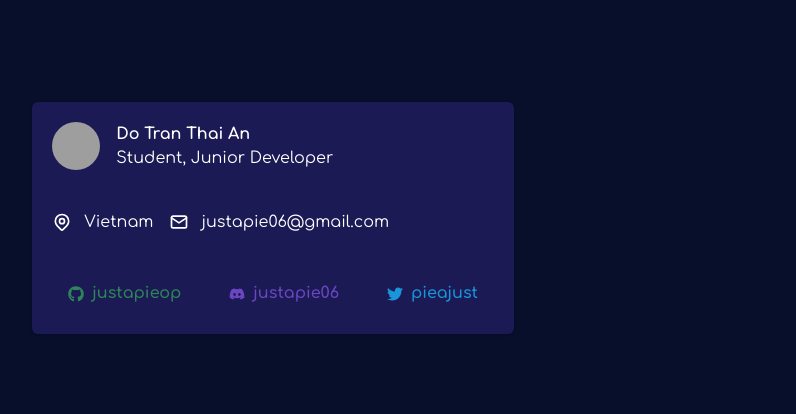
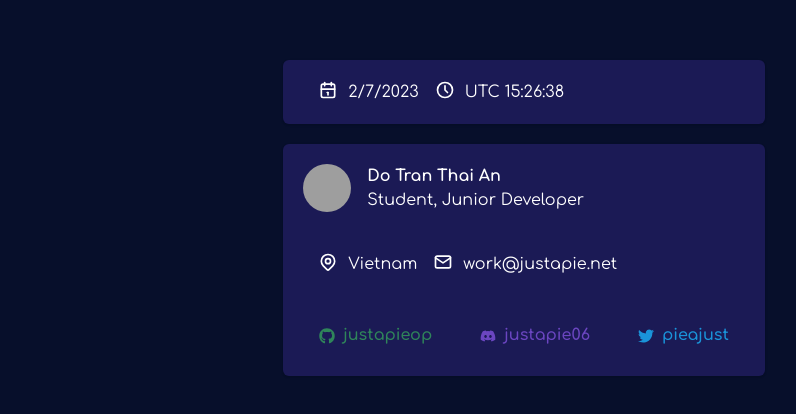
Before and after one commit to justapieop/justapieop, a Next.js app: page / in a window 1280 px wide. Shown: the part 182-596 px from the top of the page, without its empty margins (116-912 px from the left). Built offline with nearby package versions, Linux system fonts and the light colour scheme; grey boxes are pictures that could not be loaded.

Commit message:
add fancy things

```diff
--- a/package.json
+++ b/package.json
@@ -16,7 +16,7 @@
     "@vercel/analytics": "^1.3.1",
     "@vercel/speed-insights": "^1.0.12",
     "framer-motion": "^11.3.2",
-    "next": "^14.2.5",
+    "next": "^14.2.6",
     "react": "^18",
     "react-dom": "^18",
     "react-icons": "^5.2.1"
--- a/src/app/globals.css
+++ b/src/app/globals.css
@@ -1,7 +1,3 @@
-.scheme-1 {
-    background-color: #070F2B;
-}
-
 .scheme-2 {
     background-color: #1B1A55;
 }
@@ -13,3 +9,7 @@
 .scheme-4 {
     background-color: #9290C3;
 }
+
+html {
+    background-color: #070F2B;
+}
--- a/src/app/page.module.css
+++ /dev/null
@@ -1,230 +0,0 @@
-.main {
-  display: flex;
-  flex-direction: column;
-  justify-content: space-between;
-  align-items: center;
-  padding: 6rem;
-  min-height: 100vh;
-}
-
-.description {
-  display: inherit;
-  justify-content: inherit;
-  align-items: inherit;
-  font-size: 0.85rem;
-  max-width: var(--max-width);
-  width: 100%;
-  z-index: 2;
-  font-family: var(--font-mono);
-}
-
-.description a {
-  display: flex;
-  justify-content: center;
-  align-items: center;
-  gap: 0.5rem;
-}
-
-.description p {
-  position: relative;
-  margin: 0;
-  padding: 1rem;
-  background-color: rgba(var(--callout-rgb), 0.5);
-  border: 1px solid rgba(var(--callout-border-rgb), 0.3);
-  border-radius: var(--border-radius);
-}
-
-.code {
-  font-weight: 700;
-  font-family: var(--font-mono);
-}
-
-.grid {
-  display: grid;
-  grid-template-columns: repeat(4, minmax(25%, auto));
-  max-width: 100%;
-  width: var(--max-width);
-}
-
-.card {
-  padding: 1rem 1.2rem;
-  border-radius: var(--border-radius);
-  background: rgba(var(--card-rgb), 0);
-  border: 1px solid rgba(var(--card-border-rgb), 0);
-  transition: background 200ms, border 200ms;
-}
-
-.card span {
-  display: inline-block;
-  transition: transform 200ms;
-}
-
-.card h2 {
-  font-weight: 600;
-  margin-bottom: 0.7rem;
-}
-
-.card p {
-  margin: 0;
-  opacity: 0.6;
-  font-size: 0.9rem;
-  line-height: 1.5;
-  max-width: 30ch;
-  text-wrap: balance;
-}
-
-.center {
-  display: flex;
-  justify-content: center;
-  align-items: center;
-  position: relative;
-  padding: 4rem 0;
-}
-
-.center::before {
-  background: var(--secondary-glow);
-  border-radius: 50%;
-  width: 480px;
-  height: 360px;
-  margin-left: -400px;
-}
-
-.center::after {
-  background: var(--primary-glow);
-  width: 240px;
-  height: 180px;
-  z-index: -1;
-}
-
-.center::before,
-.center::after {
-  content: "";
-  left: 50%;
-  position: absolute;
-  filter: blur(45px);
-  transform: translateZ(0);
-}
-
-.logo {
-  position: relative;
-}
-/* Enable hover only on non-touch devices */
-@media (hover: hover) and (pointer: fine) {
-  .card:hover {
-    background: rgba(var(--card-rgb), 0.1);
-    border: 1px solid rgba(var(--card-border-rgb), 0.15);
-  }
-
-  .card:hover span {
-    transform: translateX(4px);
-  }
-}
-
-@media (prefers-reduced-motion) {
-  .card:hover span {
-    transform: none;
-  }
-}
-
-/* Mobile */
-@media (max-width: 700px) {
-  .content {
-    padding: 4rem;
-  }
-
-  .grid {
-    grid-template-columns: 1fr;
-    margin-bottom: 120px;
-    max-width: 320px;
-    text-align: center;
-  }
-
-  .card {
-    padding: 1rem 2.5rem;
-  }
-
-  .card h2 {
-    margin-bottom: 0.5rem;
-  }
-
-  .center {
-    padding: 8rem 0 6rem;
-  }
-
-  .center::before {
-    transform: none;
-    height: 300px;
-  }
-
-  .description {
-    font-size: 0.8rem;
-  }
-
-  .description a {
-    padding: 1rem;
-  }
-
-  .description p,
-  .description div {
-    display: flex;
-    justify-content: center;
-    position: fixed;
-    width: 100%;
-  }
-
-  .description p {
-    align-items: center;
-    inset: 0 0 auto;
-    padding: 2rem 1rem 1.4rem;
-    border-radius: 0;
-    border: none;
-    border-bottom: 1px solid rgba(var(--callout-border-rgb), 0.25);
-    background: linear-gradient(
-      to bottom,
-      rgba(var(--background-start-rgb), 1),
-      rgba(var(--callout-rgb), 0.5)
-    );
-    background-clip: padding-box;
-    backdrop-filter: blur(24px);
-  }
-
-  .description div {
-    align-items: flex-end;
-    pointer-events: none;
-    inset: auto 0 0;
-    padding: 2rem;
-    height: 200px;
-    background: linear-gradient(
-      to bottom,
-      transparent 0%,
-      rgb(var(--background-end-rgb)) 40%
-    );
-    z-index: 1;
-  }
-}
-
-/* Tablet and Smaller Desktop */
-@media (min-width: 701px) and (max-width: 1120px) {
-  .grid {
-    grid-template-columns: repeat(2, 50%);
-  }
-}
-
-@media (prefers-color-scheme: dark) {
-  .vercelLogo {
-    filter: invert(1);
-  }
-
-  .logo {
-    filter: invert(1) drop-shadow(0 0 0.3rem #ffffff70);
-  }
-}
-
-@keyframes rotate {
-  from {
-    transform: rotate(360deg);
-  }
-  to {
-    transform: rotate(0deg);
-  }
-}
--- a/src/app/page.tsx
+++ b/src/app/page.tsx
@@ -1,4 +1,5 @@
 import { ProfileCard } from "@/components/ProfileCard";
+import { UtilsBar } from "@/components/UtilsBar";
 import { Box, Grid, GridItem } from "@chakra-ui/react";
 
 export default function Home(): JSX.Element {
@@ -8,7 +9,7 @@ export default function Home(): JSX.Element {
       height="100vh"
     >
       <Box
-        className="scheme-1"
+        backgroundColor="#070F2B"
         position="absolute"
         top="0"
         width="100%"
@@ -20,14 +21,13 @@ export default function Home(): JSX.Element {
       >
         <Grid
           gap={5}
-          templateColumns="repeat(2, minmax(200px, 1fr))"
         >
           <GridItem>
-            <ProfileCard />
+            <UtilsBar />
           </GridItem>
 
           <GridItem>
-
+            <ProfileCard />
           </GridItem>
         </Grid>
       </Box>
--- /dev/null
+++ b/src/components/Calendar.tsx
@@ -0,0 +1,11 @@
+import { Text } from "@chakra-ui/react";
+
+export function Calendar(): JSX.Element {
+    const date: Date = new Date();
+
+    return (
+        <Text>
+            {date.getDay()}/{date.getMonth()}/{date.getFullYear()}
+        </Text>
+    );
+}
--- a/src/components/ProfileCard.tsx
+++ b/src/components/ProfileCard.tsx
@@ -1,6 +1,6 @@
-import { Card, CardHeader, Flex, Avatar, Box, CardBody, HStack, CardFooter, Button, Link, Text } from "@chakra-ui/react";
+import { Card, CardHeader, Flex, Avatar, Box, CardFooter, Button, Link, Text, CardBody, VStack, HStack } from "@chakra-ui/react";
 import { FaGithub, FaDiscord, FaTwitter } from "react-icons/fa";
-import { TbMapPin, TbMail } from "react-icons/tb";
+import { TbMail, TbMapPin } from "react-icons/tb";
 
 export function ProfileCard(): JSX.Element {
     return (
@@ -27,25 +27,23 @@ export function ProfileCard(): JSX.Element {
 
             <CardBody>
                 <Flex
+                    paddingLeft="15px"
                     flex="1"
                     gap="4"
                     alignItems="center"
                     flexWrap="wrap"
                 >
-                    <HStack
-                        spacing="3"
-                    >
-                        <TbMapPin color="white" size={20} />
+                    <Flex columnGap="10px">
+                        <TbMapPin color="white" size="20" />
                         <Text>Vietnam</Text>
-                    </HStack>
-                    <HStack
-                        spacing="3"
-                    >
-                        <TbMail color="white" size={20} />
-                        <Text>justapie06@gmail.com</Text>
-                    </HStack>
+                    </Flex>
+                    <Flex columnGap="10px">
+                        <TbMail color="white" size="20" />
+                        <Text>work@justapie.net</Text>
+                    </Flex>
                 </Flex>
             </CardBody>
+
 
             <CardFooter
                 justify="space-evenly"
--- /dev/null
+++ b/src/components/TextClock.tsx
@@ -0,0 +1,26 @@
+"use client";
+
+import { Text } from "@chakra-ui/react";
+import { useEffect, useState } from "react";
+
+export function TextClock(): JSX.Element {
+    const date: Date = new Date();
+
+    const [currentTime, setCurrentTime] = useState("");
+
+    useEffect(() => {
+        const timeString: string = `${Intl.DateTimeFormat().resolvedOptions().timeZone} ${date.getHours()}:${date.getMinutes()}:${date.getSeconds()}`;
+
+        const timer: NodeJS.Timeout = setInterval(() => {
+            setCurrentTime(timeString);
+        }, 1000);
+
+        return () => clearInterval(timer);
+    }, [currentTime]);
+
+    return (
+        <Text>
+            {currentTime.length === 0 ? "Loading..." : currentTime}
+        </Text>
+    );
+}
--- /dev/null
+++ b/src/components/UtilsBar.tsx
@@ -0,0 +1,26 @@
+import { Card, CardFooter, Flex } from "@chakra-ui/react";
+import { TbClock, TbCalendar } from "react-icons/tb";
+import { TextClock } from "./TextClock";
+import { Calendar } from "./Calendar";
+
+export function UtilsBar(): JSX.Element {
+    return (
+        <Card
+            backgroundColor="#1B1A55"
+        >
+            <CardFooter>
+                <Flex gap="4" paddingLeft="15px">
+                    <Flex columnGap="10px" float="right">
+                        <TbCalendar color="white" size="20" />
+                        <Calendar />
+                    </Flex>
+
+                    <Flex columnGap="10px">
+                        <TbClock color="white" size="20" />
+                        <TextClock />
+                    </Flex>
+                </Flex>
+            </CardFooter>
+        </Card >
+    );
+}
```
Also changed, not shown: 1 other file (tests, documents, lock files or other folders).
